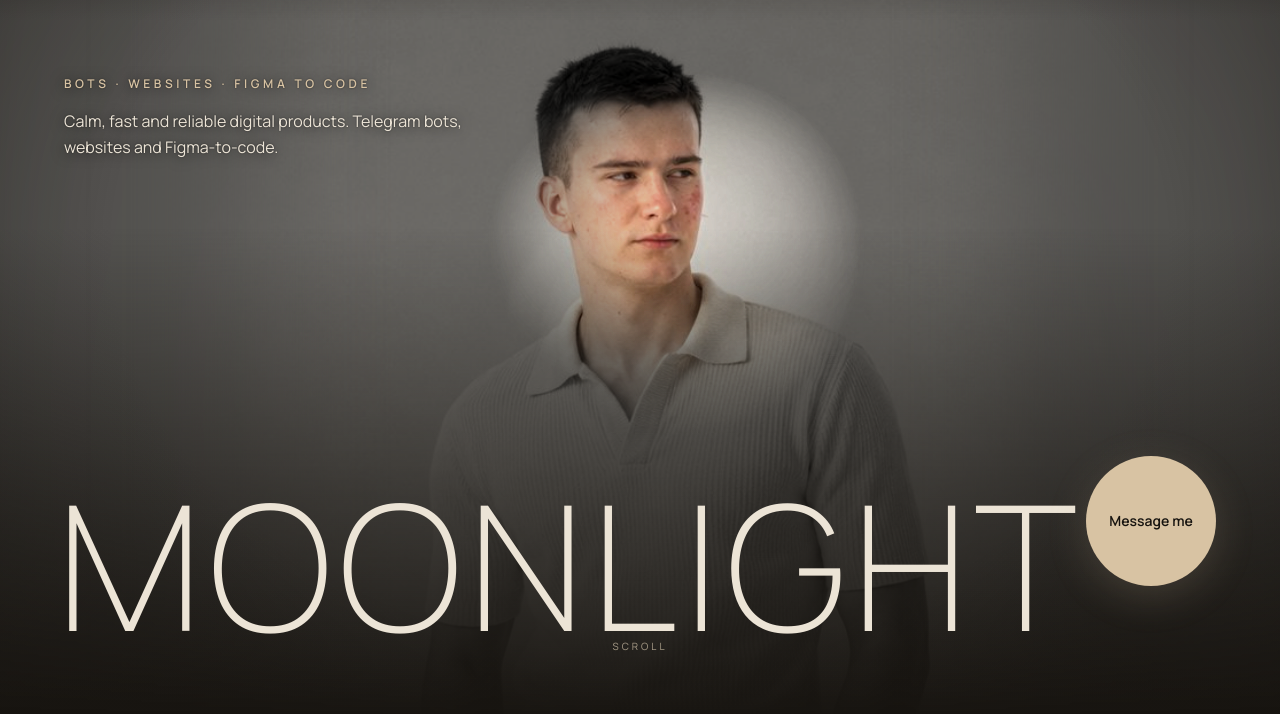
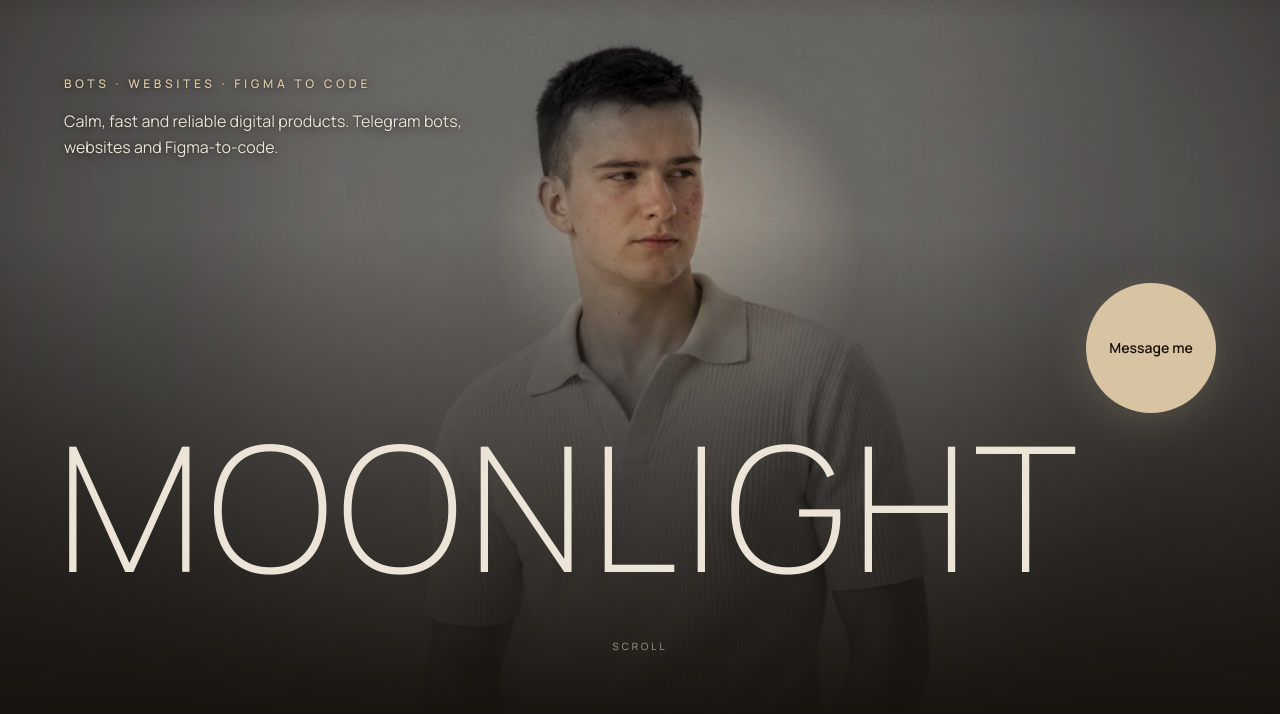
Before and after one commit to OLDDED-bc-0h-b00e/SIte-Portfolio, a plain HTML site: page site/index.html in a window 1280 px wide. Shown: the part 86-800 px from the top of the page. Drawn offline with Linux system fonts and the light colour scheme; animation ran at ten frames a second.

Commit message:
Fix hero layout and interaction bugs
Bugs:
- CTA magnet: entrance uses `scale`, so per-frame transform is no longer delayed by a 0.9s/1s transition
- Accordion: closed panels are inert, hidden "Order" links no longer take keyboard focus
- Carousel: reset swipe on pointercancel, a later tap no longer flips the case
- Menu: close it when the viewport grows past 860px, scroll no longer stays locked
- Copy: show "Failed" when copying did not work

Design:
- Desktop: title sits above the "Scroll" hint, CTA is placed above the title
- Mobile: hero photo shifted below the header so the logo is off the head
- Softer color reveal instead of a white light spot
- Keep "Figma -> code" on one line

Co-Authored-By: Claude Opus 5.5 <noreply@anthropic.com>

```diff
--- a/site/css/styles.css
+++ b/site/css/styles.css
@@ -98,31 +98,33 @@ ul, ol { padding: 0; list-style: none; }
 .burger[aria-expanded="true"] span:nth-child(2) { top: 17px; transform: rotate(-45deg); }
 
 /* ---------- Hero ---------- */
-.hero { position: relative; min-height: 100svh; overflow: hidden; isolation: isolate; display: flex; flex-direction: column; justify-content: flex-end; padding: 0 var(--gutter) clamp(28px, 5vw, 56px); }
+/* --hero-pb: отступ заголовка от низа, --title-fs: кегль MOONLIGHT; по ним кнопка встаёт над заголовком, а не на букву T */
+.hero { --hero-pb: clamp(28px, 5vw, 56px); --title-fs: clamp(2.6rem, 13.6vw, 14rem); position: relative; min-height: 100svh; overflow: hidden; isolation: isolate; display: flex; flex-direction: column; justify-content: flex-end; padding: 0 var(--gutter) var(--hero-pb); }
 .hero { background: radial-gradient(ellipse 60% 75% at 56% 35%, #2b2620, var(--bg) 78%); }
 .hero__amb, .hero__bg, .hero__lit, .hero__shade { position: absolute; inset: -4% 0; z-index: -1; will-change: transform; }
 /* Размытая копия того же фото: даёт фону по бокам родной тон стены, без шва на краях кадра */
 .hero__amb { overflow: hidden; }
 .hero__amb img { width: 100%; height: 100%; object-fit: cover; object-position: 50% 18%; transform: scale(1.25); filter: blur(70px) grayscale(1) sepia(.12) brightness(.4); }
-/* Фото показываем целиком по высоте экрана (лицо и корпус), ширину и сдвиг считает JS (--iw, --il); края плавно уходят в фон */
+/* Фото показываем целиком по высоте экрана (лицо и корпус), ширину и сдвиг считает JS (--iw, --il, --it); края плавно уходят в фон */
 .hero__bg img, .hero__lit canvas {
-  position: absolute; top: 0; left: var(--il, 0px); width: var(--iw, 100%); max-width: none; height: auto;
+  position: absolute; top: var(--it, 0px); left: var(--il, 0px); width: var(--iw, 100%); max-width: none; height: auto;
   -webkit-mask-image: linear-gradient(to right, transparent 0, rgba(0,0,0,.04) 4%, rgba(0,0,0,.16) 8%, rgba(0,0,0,.4) 13%, rgba(0,0,0,.7) 18%, rgba(0,0,0,.92) 23%, #000 28%, #000 72%, rgba(0,0,0,.92) 77%, rgba(0,0,0,.7) 82%, rgba(0,0,0,.4) 87%, rgba(0,0,0,.16) 92%, rgba(0,0,0,.04) 96%, transparent 100%);
   mask-image: linear-gradient(to right, transparent 0, rgba(0,0,0,.04) 4%, rgba(0,0,0,.16) 8%, rgba(0,0,0,.4) 13%, rgba(0,0,0,.7) 18%, rgba(0,0,0,.92) 23%, #000 28%, #000 72%, rgba(0,0,0,.92) 77%, rgba(0,0,0,.7) 82%, rgba(0,0,0,.4) 87%, rgba(0,0,0,.16) 92%, rgba(0,0,0,.04) 96%, transparent 100%);
 }
 /* Фото чёрно-белое; цветной слой (canvas) проявляется только там, где прошёл курсор, и плавно гаснет */
 .hero__bg img { filter: grayscale(1) sepia(.12) brightness(.52) contrast(1.06); }
-.hero__lit canvas { height: auto; filter: url(#trailCut) saturate(1.1) contrast(1.04) brightness(1.14); pointer-events: none; }
+/* яркость цветного слоя близка к ч/б основе (.52): свет проявляет цвет и тёплый тон, а не выжигает светлую стену в белое пятно */
+.hero__lit canvas { height: auto; filter: url(#trailCut) sepia(.18) saturate(1.15) contrast(1.06) brightness(.74); pointer-events: none; }
 .hero__shade { background: radial-gradient(ellipse 75% 85% at 50% 42%, transparent 55%, rgba(22, 19, 15, .6) 100%), linear-gradient(to top, var(--bg) 2%, rgba(22, 19, 15, .55) 30%, transparent 60%), linear-gradient(to bottom, rgba(22, 19, 15, .6), transparent 16%); }
 .hero__copy { text-shadow: 0 1px 14px rgba(0, 0, 0, .75), 0 0 2px rgba(0, 0, 0, .5); position: absolute; left: var(--gutter); top: clamp(120px, 20vh, 190px); max-width: 440px; display: grid; gap: 14px; }
 .kicker { font-size: 12px; font-weight: 600; letter-spacing: .3em; text-transform: uppercase; color: var(--accent); }
 .hero__sub { color: var(--text); opacity: .82; font-size: clamp(14px, 1.6vw, 16px); }
-.hero__title { position: relative; font-weight: 200; font-size: clamp(2.6rem, 13.6vw, 14rem); line-height: .95; letter-spacing: .04em; margin-left: -.04em; white-space: nowrap; display: flex; }
+.hero__title { position: relative; font-weight: 200; font-size: var(--title-fs); line-height: .95; letter-spacing: .04em; margin-left: -.04em; white-space: nowrap; display: flex; }
 .hero__title .ch { display: inline-block; overflow: hidden; padding-bottom: .06em; }
 .hero__title .ch i { display: inline-block; font-style: normal; transform: translateY(110%); transition: transform 1.1s var(--ease); transition-delay: calc(var(--n) * 60ms + 150ms); }
 .hero.is-in .hero__title .ch i { transform: none; }
 .hero__cta {
-  position: absolute; right: var(--gutter); bottom: clamp(56px, 10vw, 150px); z-index: 2;
+  position: absolute; right: var(--gutter); bottom: calc(var(--hero-pb) + var(--title-fs) * .95 + 20px); z-index: 2;
   width: clamp(92px, 11vw, 130px); aspect-ratio: 1; border-radius: 50%; background: var(--accent); color: var(--accent-ink);
   display: grid; place-items: center; font-weight: 600; font-size: 14px; will-change: transform;
   box-shadow: 0 10px 40px rgba(216, 195, 163, .18); transition: box-shadow .4s, background .3s;
@@ -132,11 +134,13 @@ ul, ol { padding: 0; list-style: none; }
 .hero__scroll i { width: 1px; height: 34px; background: linear-gradient(var(--accent), transparent); animation: drip 2.2s ease-in-out infinite; transform-origin: top; }
 @keyframes drip { 0% { transform: scaleY(0); } 50% { transform: scaleY(1); } 100% { transform: scaleY(1); opacity: 0; } }
 [data-hero] { opacity: 0; transform: translateY(14px); transition: opacity 1s ease, transform 1s var(--ease); }
-.hero__cta[data-hero] { transform: scale(.8); }
 .hero.is-in [data-hero="1"] { transition-delay: .2s; }
 .hero.is-in [data-hero="2"] { transition-delay: .4s; }
 .hero.is-in [data-hero="3"] { transition-delay: .9s; }
 .hero.is-in [data-hero] { opacity: 1; transform: none; }
+/* Кнопка: появление через scale, а transform свободен для магнита (его каждый кадр ставит JS, transition на нём даёт задержку) */
+.hero__cta[data-hero] { transform: none; scale: .8; transition: opacity 1s ease, scale 1s var(--ease), box-shadow .4s, background .3s; }
+.hero.is-in .hero__cta[data-hero] { scale: 1; transition-delay: .9s, .9s, 0s, 0s; }
 
 /* ---------- Sections ---------- */
 .section { padding: clamp(80px, 12vw, 150px) 0; border-top: 1px solid var(--line); }
@@ -304,7 +308,7 @@ h3 { font-weight: 500; }
   /* текст на светлой одежде и под светом читается плохо: подкладка-стекло и более плотный шрифт */
   .hero__copy { top: auto; bottom: calc(12.6vw + 56px); max-width: calc(100% - var(--gutter) * 2 - 100px); gap: 10px; padding: 12px 14px; margin-left: -4px; border-radius: 16px; background: rgba(22, 19, 15, .62); -webkit-backdrop-filter: blur(10px); backdrop-filter: blur(10px); border: 1px solid rgba(216, 195, 163, .14); text-shadow: 0 1px 8px rgba(0, 0, 0, .7); }
   .hero__sub { opacity: .95; font-weight: 500; }
-  .hero__title { font-size: 12.6vw; }
+  .hero { --title-fs: 12.6vw; }
   .hero__cta { bottom: calc(12.6vw + 64px); width: 88px; font-size: 13px; }
   .hero__scroll { display: none; }
   .acc__btn { grid-template-columns: 30px 1fr 28px; }
@@ -323,7 +327,8 @@ h3 { font-weight: 500; }
   .copy { min-width: 92px; }
   .stage { height: 460px; }
 }
-@media (min-width: 861px) { .hero__scroll { display: flex; } }
+/* «Листайте» (~76px от низа) стоит под заголовком, а не поверх него */
+@media (min-width: 861px) { .hero { --hero-pb: clamp(92px, 9vw, 120px); } .hero__scroll { display: flex; } }
 
 @media (prefers-reduced-motion: reduce) {
   *, *::before, *::after { animation-duration: .01ms !important; transition-duration: .01ms !important; transition-delay: 0ms !important; }
--- a/site/js/i18n.js
+++ b/site/js/i18n.js
@@ -13,7 +13,7 @@ window.I18N = {
     'nav.process': 'Процесс',
     'nav.contact': 'Контакты',
     'pl.phrase': 'Спокойно. Точно. Надёжно.',
-    'hero.kicker': 'Боты · Сайты · Figma → код',
+    'hero.kicker': 'Боты · Сайты · Figma → код',
     'hero.sub': 'Спокойные, быстрые и надёжные цифровые продукты. Telegram-боты, сайты и перенос дизайна в код.',
     'hero.cta': 'Написать',
     'hero.scroll': 'Листайте',
@@ -77,6 +77,7 @@ window.I18N = {
     'ct.phone': 'Телефон',
     'ct.copy': 'Копировать',
     'ct.copied': 'Скопировано',
+    'ct.copyFail': 'Не вышло',
     'ft.rights': '© 2026 MOONLIGHT · Влад'
   },
   en: {
@@ -92,7 +93,7 @@ window.I18N = {
     'nav.process': 'Process',
     'nav.contact': 'Contact',
     'pl.phrase': 'Calm. Precise. Reliable.',
-    'hero.kicker': 'Bots · Websites · Figma to code',
+    'hero.kicker': 'Bots · Websites · Figma to code',
     'hero.sub': 'Calm, fast and reliable digital products. Telegram bots, websites and Figma-to-code.',
     'hero.cta': 'Message me',
     'hero.scroll': 'Scroll',
@@ -156,6 +157,7 @@ window.I18N = {
     'ct.phone': 'Phone',
     'ct.copy': 'Copy',
     'ct.copied': 'Copied',
+    'ct.copyFail': 'Failed',
     'ft.rights': '© 2026 MOONLIGHT · Vlad'
   }
 };
--- a/site/js/main.js
+++ b/site/js/main.js
@@ -126,7 +126,11 @@
     syncBurgerLabel();
   }
   burger.addEventListener('click', () => toggleMenu());
-  document.addEventListener('keydown', e => { if (e.key === 'Escape') toggleMenu(false); });
+  document.addEventListener('keydown', e => { if (e.key === 'Escape' && document.body.classList.contains('nav-open')) toggleMenu(false); });
+  /* поворот планшета шире 860px прячет бургер: закрываем меню, иначе скролл остаётся заблокированным */
+  matchMedia('(min-width: 861px)').addEventListener('change', e => {
+    if (e.matches && document.body.classList.contains('nav-open')) toggleMenu(false);
+  });
 
   $$('a[href^="#"]').forEach(a => a.addEventListener('click', e => {
     const id = a.getAttribute('href');
@@ -189,7 +193,7 @@
   /* Фото 969x1624 показываем по высоте экрана: видно лицо и корпус, строго по центру.
      На широких экранах края уходят в фон, на узких режем по бокам, но не по лицу. */
   const PHOTO = { ratio: 1624 / 969, faceX: 0.49, faceY: 0.15 };
-  const geo = { iw: 0, il: 0, ih: 0 };
+  const geo = { iw: 0, il: 0, ih: 0, it: 0 };
 
   /* След: в maskCanvas копятся мягкие мазки кисти и постепенно гаснут, через них проявляется цветная копия фото */
   const trailCanvas = $('#heroTrail'), tctx = trailCanvas.getContext('2d');
@@ -216,9 +220,12 @@
     const W = hero.clientWidth, H = hero.clientHeight || innerHeight;
     const iw = Math.max(Math.min(W, 1.39 * H), H / PHOTO.ratio);
     const il = (W - iw) / 2;
-    geo.iw = iw; geo.il = il; geo.ih = iw * PHOTO.ratio;
+    /* на узком экране фото на всю ширину и голова попадает под логотип: опускаем кадр на высоту хедера */
+    const it = W <= 860 ? header.offsetHeight : 0;
+    geo.iw = iw; geo.il = il; geo.ih = iw * PHOTO.ratio; geo.it = it;
     hero.style.setProperty('--iw', iw.toFixed(1) + 'px');
     hero.style.setProperty('--il', il.toFixed(1) + 'px');
+    hero.style.setProperty('--it', it + 'px');
     sizeTrail();
   }
   layoutHero();
@@ -267,7 +274,7 @@
   function facePoint(r) {
     return {
       x: clamp((geo.il + geo.iw * PHOTO.faceX) / r.width, 0, 1),
-      y: clamp((-0.04 * r.height + geo.ih * PHOTO.faceY) / r.height, 0, 1),
+      y: clamp((-0.04 * r.height + geo.it + geo.ih * PHOTO.faceY) / r.height, 0, 1),
     };
   }
 
@@ -306,7 +313,7 @@
       /* позиция кисти: точка пружины -> координаты цветного канваса */
       const cr = heroLit.getBoundingClientRect();
       const cx = r.left + light.x * r.width - (cr.left + geo.il);
-      const cy = r.top + light.y * r.height - cr.top;
+      const cy = r.top + light.y * r.height - (cr.top + geo.it);
       const speed = Math.hypot(light.vx * r.width, light.vy * r.height);
       const base = Math.max(220, Math.min(420, r.width * 0.2)) * 0.55;
       if (fineHover || (frameN++ & 1) === 0) paintTrail(cx, cy, base * (1 + Math.min(speed / 2600, 0.35)));
@@ -345,6 +352,8 @@
   requestAnimationFrame(frame);
 
   /* ---------- Аккордеон услуг ---------- */
+  /* закрытая панель inert: её кнопка «Заказать» не получает фокус с клавиатуры */
+  const syncAcc = () => $$('.acc__item').forEach(i => { $('.acc__panel', i).inert = !i.classList.contains('is-open'); });
   $$('.acc__btn').forEach(btn => btn.addEventListener('click', () => {
     const item = btn.closest('.acc__item');
     const open = !item.classList.contains('is-open');
@@ -353,7 +362,9 @@
       $('.acc__btn', i).setAttribute('aria-expanded', 'false');
     });
     if (open) { item.classList.add('is-open'); btn.setAttribute('aria-expanded', 'true'); }
+    syncAcc();
   }));
+  syncAcc();
 
   /* ---------- 3D-карусель кейсов ---------- */
   const stage = $('#stage'), cases = $$('.case', stage), dotsBox = $('#dots');
@@ -394,19 +405,23 @@
     if (Math.abs(dx) > 50) go(cur + (dx < 0 ? 1 : -1));
     setTimeout(() => { dragMoved = false; }, 0);
   });
+  /* браузер забрал жест под вертикальный скролл: pointerup не придёт, сбрасываем старт свайпа */
+  window.addEventListener('pointercancel', () => { dragX = null; dragMoved = false; });
   render();
 
   /* ---------- Копирование контактов ---------- */
   $$('.copy').forEach(btn => btn.addEventListener('click', async () => {
     const text = btn.dataset.copy;
+    let ok = true;
     try { await navigator.clipboard.writeText(text); }
     catch {
       const ta = document.createElement('textarea');
       ta.value = text; ta.style.cssText = 'position:fixed;opacity:0'; document.body.append(ta); ta.select();
-      try { document.execCommand('copy'); } catch { /* буфер недоступен */ }
+      try { ok = document.execCommand('copy'); } catch { ok = false; }
       ta.remove();
     }
-    btn.classList.add('is-done'); btn.textContent = t('ct.copied') || 'Copied';
+    btn.classList.toggle('is-done', ok);
+    btn.textContent = ok ? (t('ct.copied') || 'Copied') : (t('ct.copyFail') || 'Failed');
     clearTimeout(btn._t);
     btn._t = setTimeout(() => { btn.classList.remove('is-done'); btn.textContent = t('ct.copy') || 'Copy'; }, 1600);
   }));
```
Also changed, not shown: site/index.html (+1 -1 lines).
